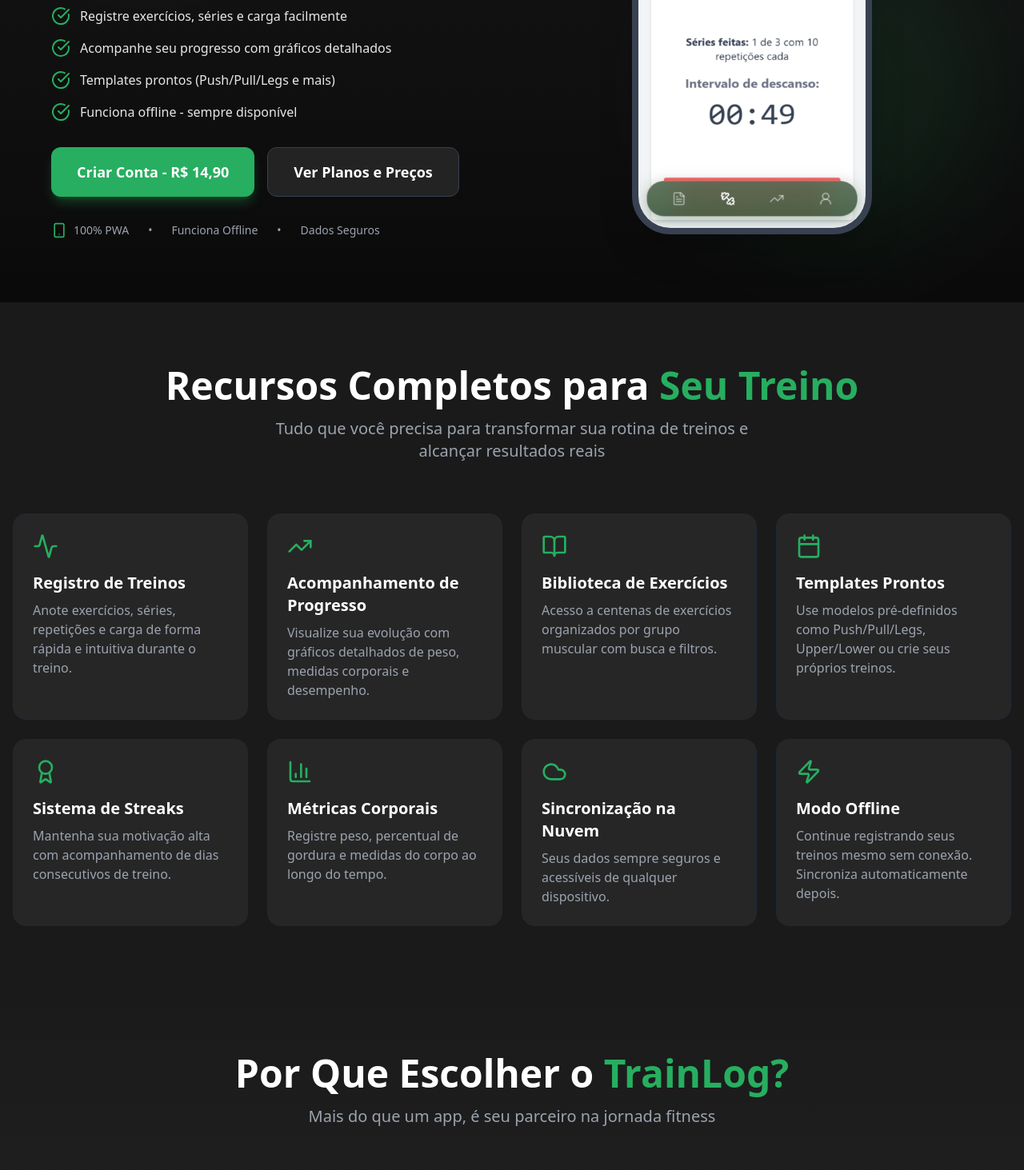
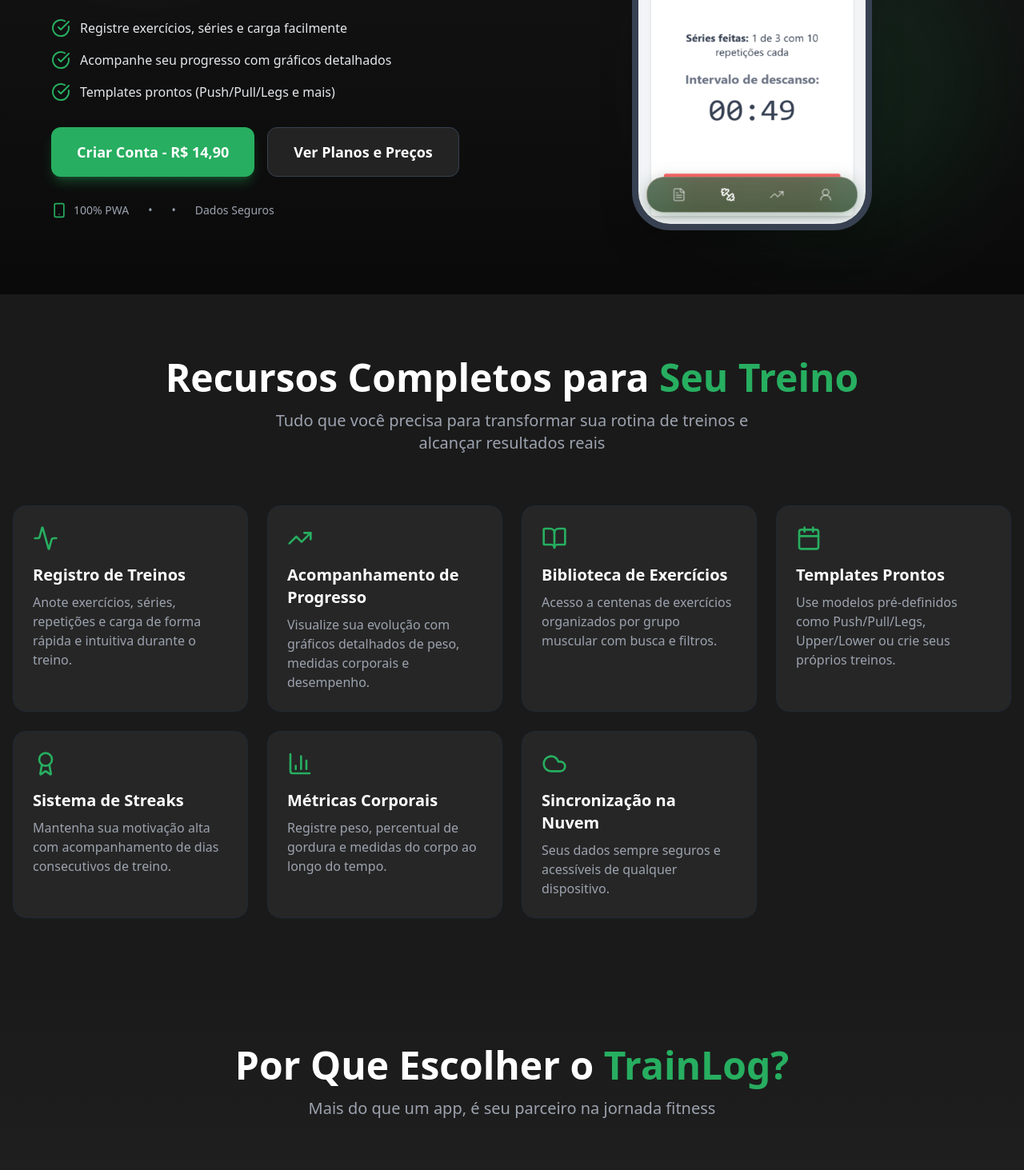
Before and after one commit to pedroluca/trainlog-landing, a React (Vite) app: page / in a window 1280 px wide. Shown: the part 440-1903 px from the top of the page at 80% size. Built offline with nearby package versions, Linux system fonts and the light colour scheme.

Commit message:
refactor: remove offline text mentions

```diff
--- a/src/components/Benefits.tsx
+++ b/src/components/Benefits.tsx
@@ -66,7 +66,6 @@
           </div>
           <div className="text-center">
             <div className="text-4xl md:text-5xl font-bold text-primary mb-2">PWA</div>
-            <div className="text-gray-400">Funciona Offline</div>
           </div>
           <div className="text-center">
             <div className="text-4xl md:text-5xl font-bold text-primary mb-2">∞</div>
--- a/src/components/Contact.tsx
+++ b/src/components/Contact.tsx
@@ -62,10 +62,10 @@
               <h4 className="text-lg font-semibold text-white mb-2">Como funciona o pagamento?</h4>
               <p className="text-gray-400">R$ 14,90 pagamento único para criar sua conta e ter acesso completo. O Premium (R$ 9,90) é um upgrade opcional com recursos extras, também pagamento único.</p>
             </div>
-            <div>
+            {/* <div>
               <h4 className="text-lg font-semibold text-white mb-2">O app funciona offline?</h4>
               <p className="text-gray-400">Sim! Como PWA, o TrainLog funciona completamente offline. Seus dados sincronizam automaticamente quando você volta a ter conexão.</p>
-            </div>
+            </div> */}
             <div>
               <h4 className="text-lg font-semibold text-white mb-2">Meus dados estão seguros?</h4>
               <p className="text-gray-400">Totalmente! Usamos Firebase, uma plataforma do Google, garantindo máxima segurança e privacidade dos seus dados.</p>
--- a/src/components/Features.tsx
+++ b/src/components/Features.tsx
@@ -5,7 +5,6 @@
   Calendar,
   BookOpen,
   Award,
-  Zap,
   BarChart3,
   Cloud
 } from 'lucide-react';
@@ -47,11 +46,6 @@
       title: 'Sincronização na Nuvem',
       description: 'Seus dados sempre seguros e acessíveis de qualquer dispositivo.'
     },
-    {
-      icon: <Zap className="w-8 h-8" />,
-      title: 'Modo Offline',
-      description: 'Continue registrando seus treinos mesmo sem conexão. Sincroniza automaticamente depois.'
-    }
   ];
 
   return (
--- a/src/components/Hero.tsx
+++ b/src/components/Hero.tsx
@@ -40,10 +40,6 @@
                 <CheckCircle className="w-6 h-6 text-primary flex-shrink-0" />
                 <span className="text-gray-200">Templates prontos (Push/Pull/Legs e mais)</span>
               </div>
-              <div className="flex items-center gap-3">
-                <CheckCircle className="w-6 h-6 text-primary flex-shrink-0" />
-                <span className="text-gray-200">Funciona offline - sempre disponível</span>
-              </div>
             </div>
 
             {/* CTA Buttons */}
@@ -69,7 +65,6 @@
                 <span>100% PWA</span>
               </div>
               <div>•</div>
-              <div>Funciona Offline</div>
               <div>•</div>
               <div>Dados Seguros</div>
             </div>
@@ -83,15 +78,6 @@
 
               {/* Real App Screenshot */}
               <div className="absolute inset-0 overflow-hidden">
-                {/*
-                  TODO: Add your real TrainLog screenshot here
-                  1. Take a screenshot from app.trainlog.site
-                  2. Save as: public/app-screenshot.png or .jpg
-                  3. Recommended size: 1080x2340px (9:19.5 ratio)
-                  4. Uncomment the img tag below
-                */}
-
-                {/* OPTION 1: Use real screenshot (recommended) */}
                 <img
                   src={AppScreenshot}
                   alt="TrainLog App Screenshot"
```
